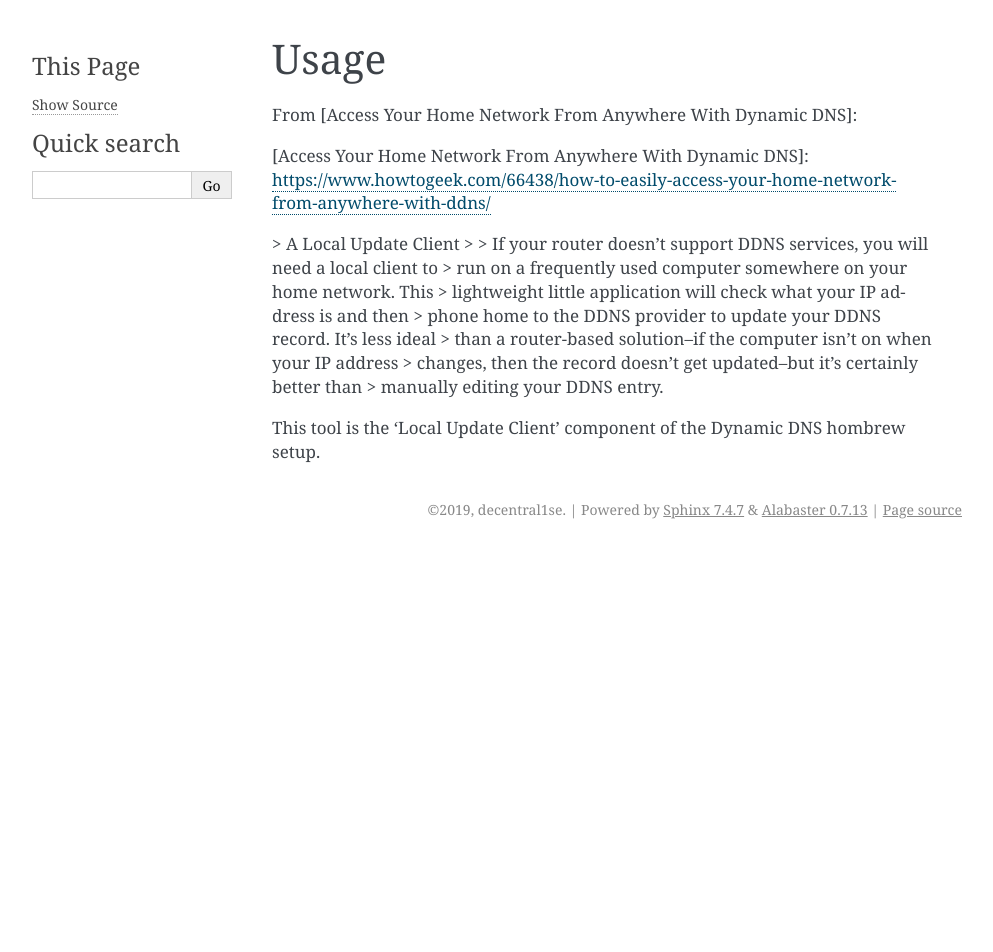
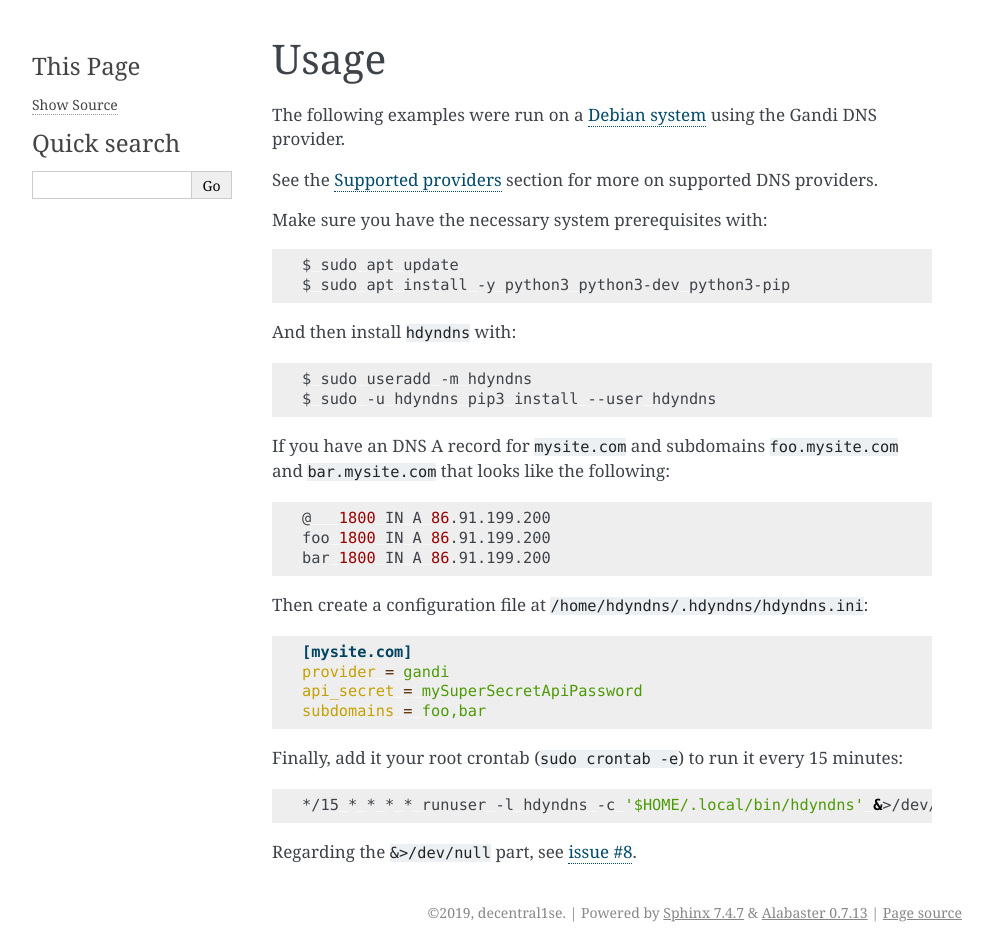
Before and after one commit to decentral1se/hdyndns, a Sphinx documentation site: the page built from documentation/source/usage.rst, in a window 1280 px wide. Shown: the whole page, without its empty margins (148-1141 px from the left). Built offline with Sphinx 7.4.7, drawn with Linux system fonts in a browser that asks for light colours; before the commit the page ends 900 px from its top, so only the background shows below that.

Commit message:
Migrate documentation

```diff
--- a/CONTRIBUTING.rst
+++ b/CONTRIBUTING.rst
@@ -1,3 +1,5 @@
+
+
 Get started
 -----------
 
--- a/documentation/source/contribute.rst
+++ b/documentation/source/contribute.rst
@@ -1 +1,5 @@
+**********
+Contribute
+**********
+
 .. include:: ../../CONTRIBUTING.rst
--- a/documentation/source/index.rst
+++ b/documentation/source/index.rst
@@ -8,5 +8,8 @@ Table of Contents
 
    install
    usage
+   known-limitations
+   supported-providers
+   configuration-reference
    contribute
    changelog
--- a/documentation/source/usage.rst
+++ b/documentation/source/usage.rst
@@ -2,18 +2,50 @@
 Usage
 *****
 
-From [Access Your Home Network From Anywhere With Dynamic DNS]:
+The following examples were run on a `Debian system`_ using the Gandi DNS provider.
 
-[Access Your Home Network From Anywhere With Dynamic DNS]: https://www.howtogeek.com/66438/how-to-easily-access-your-home-network-from-anywhere-with-ddns/
+See the :ref:`supported-providers` section for more on supported DNS providers.
 
-> A Local Update Client
->
-> If your router doesn’t support DDNS services, you will need a local client to
-> run on a frequently used computer somewhere on your home network. This
-> lightweight little application will check what your IP address is and then
-> phone home to the DDNS provider to update your DDNS record. It’s less ideal
-> than a router-based solution–if the computer isn’t on when your IP address
-> changes, then the record doesn’t get updated–but it’s certainly better than
-> manually editing your DDNS entry.
+.. _Debian system: https://www.debian.org/
 
-This tool is the 'Local Update Client' component of the Dynamic DNS hombrew setup.
+Make sure you have the necessary system prerequisites with:
+
+.. code-block:: bash
+
+    $ sudo apt update
+    $ sudo apt install -y python3 python3-dev python3-pip
+
+And then install ``hdyndns`` with:
+
+.. code-block:: bash
+
+    $ sudo useradd -m hdyndns
+    $ sudo -u hdyndns pip3 install --user hdyndns
+
+If you have an DNS A record for ``mysite.com`` and subdomains
+``foo.mysite.com`` and ``bar.mysite.com`` that looks like the following:
+
+.. code-block:: bash
+
+    @   1800 IN A 86.91.199.200
+    foo 1800 IN A 86.91.199.200
+    bar 1800 IN A 86.91.199.200
+
+Then create a configuration file at ``/home/hdyndns/.hdyndns/hdyndns.ini``:
+
+.. code-block:: ini
+
+    [mysite.com]
+    provider = gandi
+    api_secret = mySuperSecretApiPassword
+    subdomains = foo,bar
+
+Finally, add it your root crontab (``sudo crontab -e``) to run it every 15 minutes:
+
+.. code-block:: bash
+
+    */15 * * * * runuser -l hdyndns -c '$HOME/.local/bin/hdyndns' &>/dev/null
+
+Regarding the ``&>/dev/null`` part, see `issue #8`_.
+
+.. _issue #8: https://github.com/decentral1se/hdyndns/issues/8
```
Also changed, not shown: README.rst (+39 -0 lines), documentation/source/configuration-reference.rst (added, +10 -0 lines), documentation/source/known-limitations.rst (added, +9 -0 lines), documentation/source/supported-providers.rst (added, +18 -0 lines).
